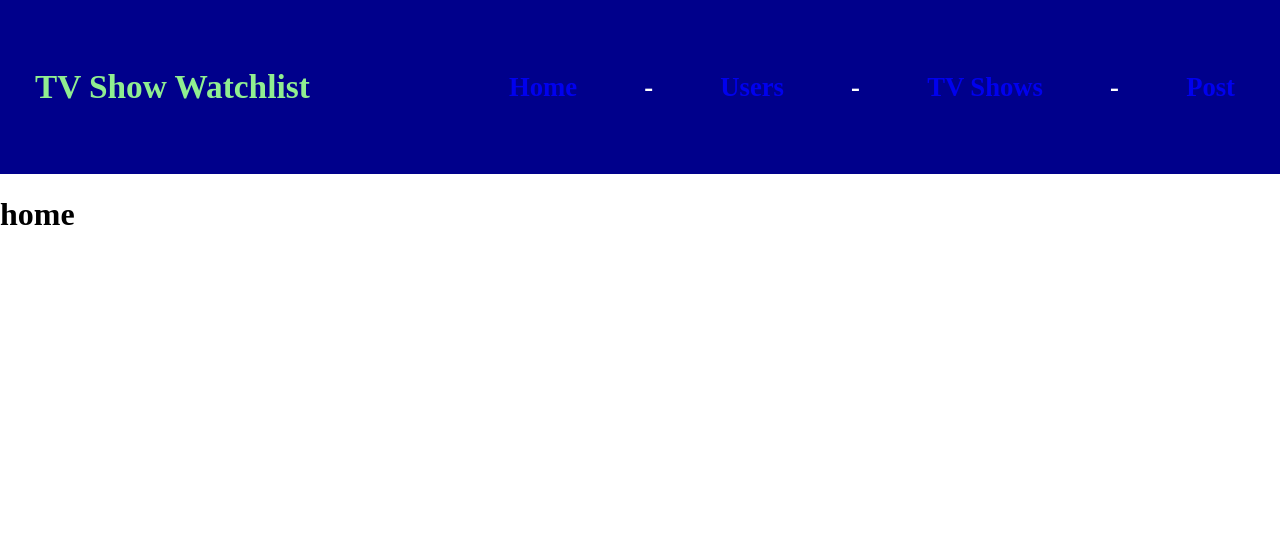
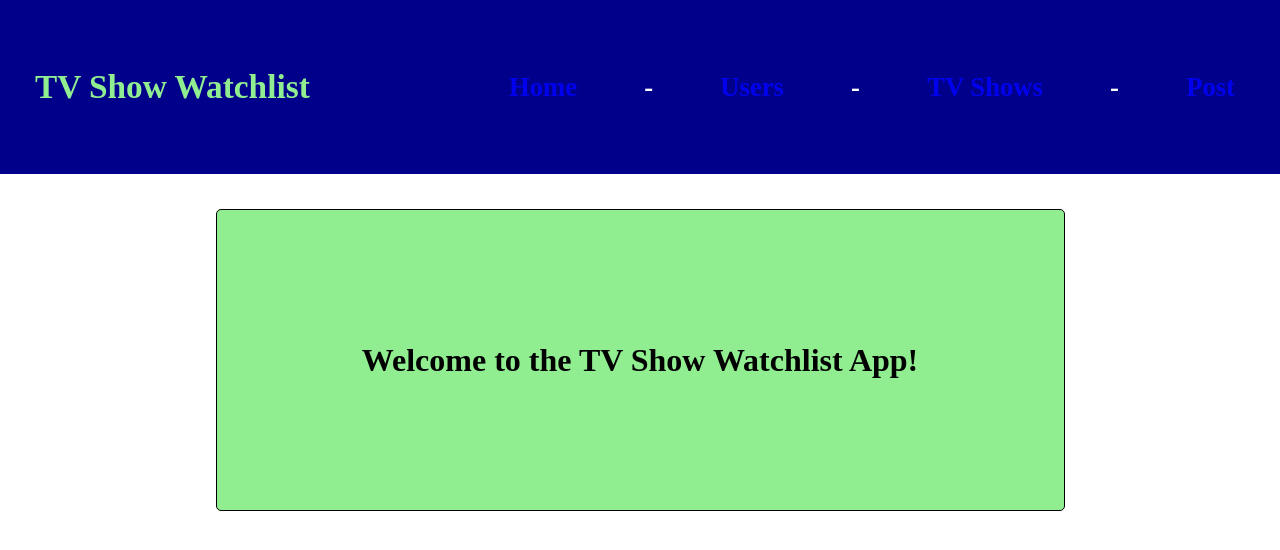
Before and after one commit to qiuyunchen/unit-6-final, a React (Create React App) app in the folder frontend/: page /#/ in a window 1280 px wide. Shown: the top 550 px of the page. Built offline with nearby package versions, Linux system fonts and the light colour scheme.

Commit message:
added home page

```diff
--- a/frontend/src/App.css
+++ b/frontend/src/App.css
@@ -1,3 +1,7 @@
 body {
     margin: 0px;
 }
+.App-body {
+    padding: 35px;
+    margin: auto;
+}
--- /dev/null
+++ b/frontend/src/components/home.css
@@ -0,0 +1,12 @@
+.home-pg-display {
+    border: 1px solid black;
+    border-radius: 5px;
+    display: flex;
+    justify-content: center;
+    align-items: center;
+    text-align: center;
+    width: 70%;
+    height: 300px;
+    background-color: lightgreen;
+    margin: auto;
+}
--- a/frontend/src/components/home.js
+++ b/frontend/src/components/home.js
@@ -1,5 +1,8 @@
 import React from 'react';
+import './home.css';
 
 export default (props) =>{
-    return <h1>home</h1>;
+    return <div className='home-pg-display'>
+        <h1>Welcome to the TV Show Watchlist App!</h1>
+    </div>;
 }
```
